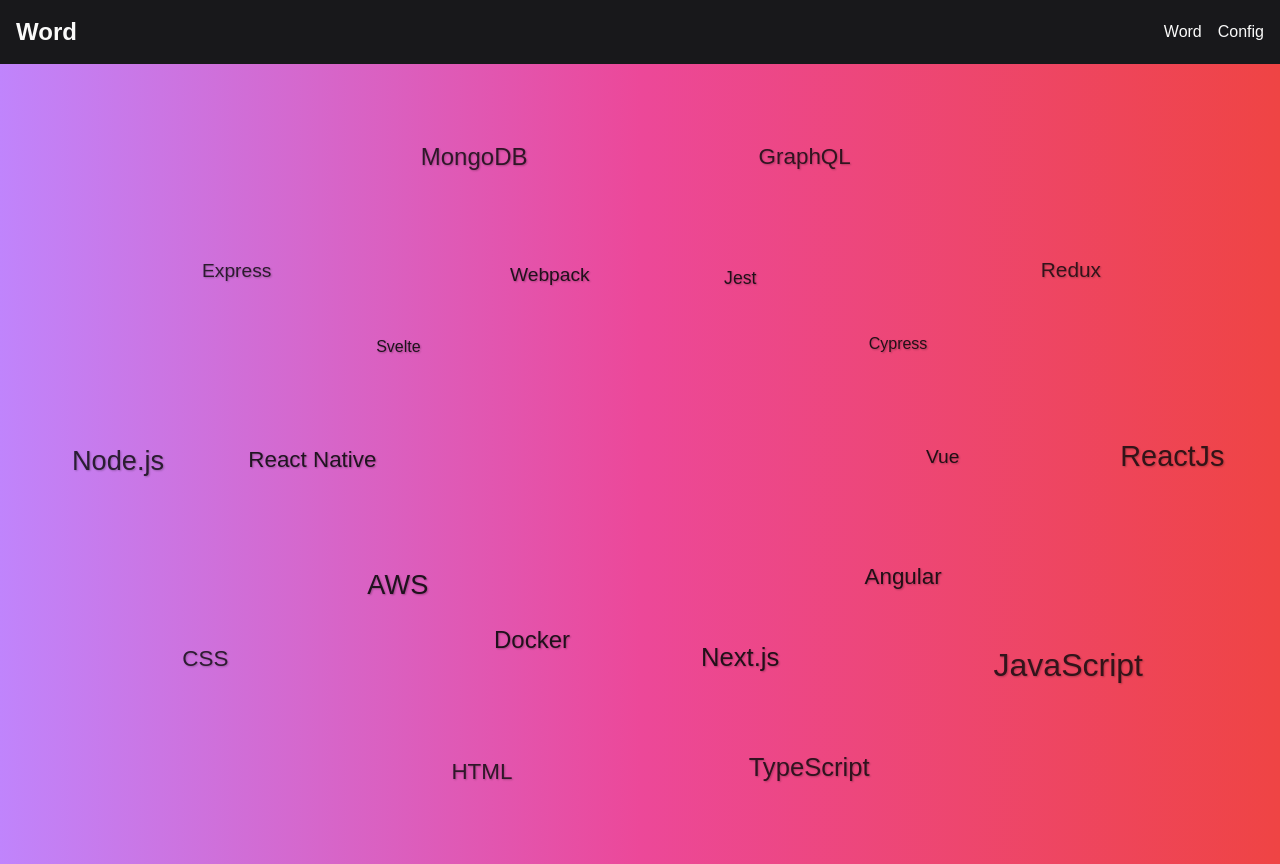
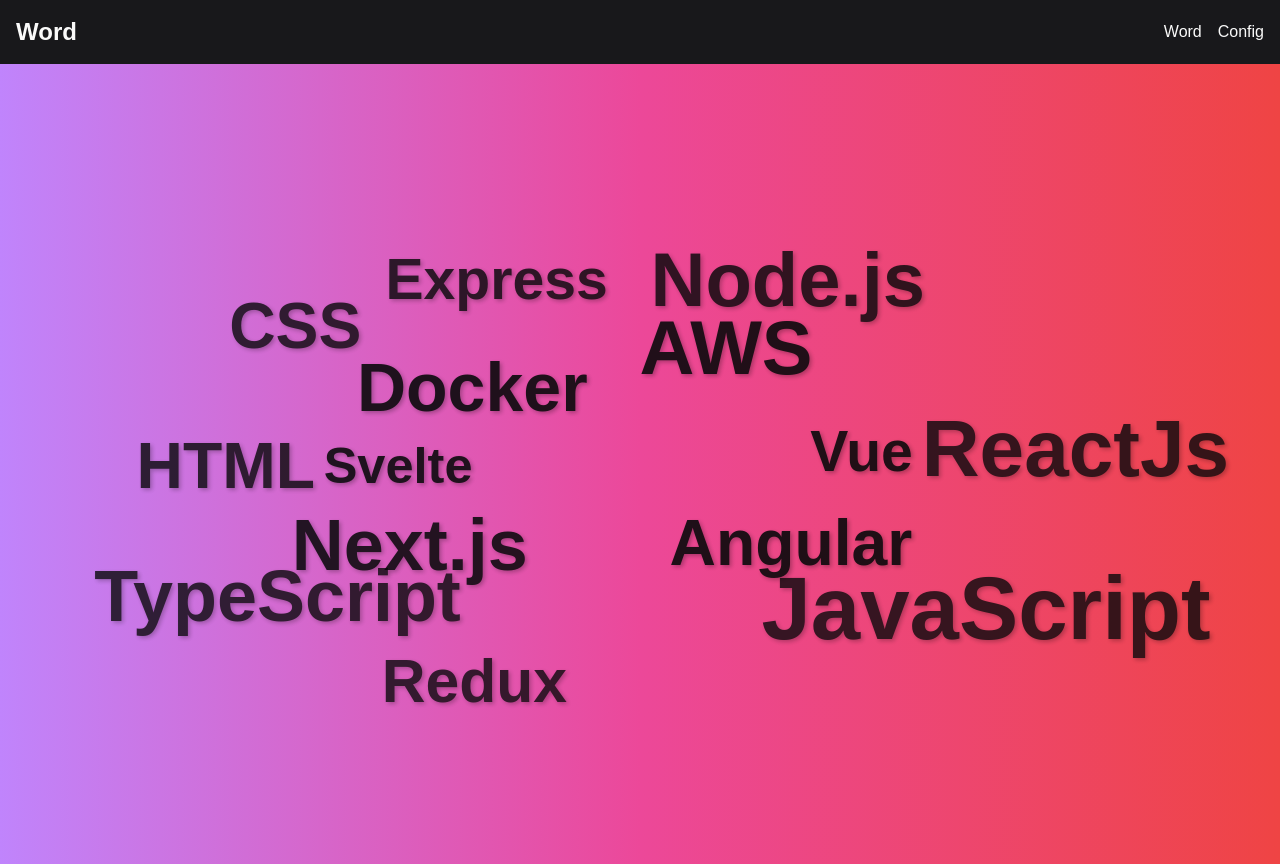
Before and after one commit to 0xMichaelRan/wordchat-nextjs, a Next.js app: page / in a window 1280 px wide. Built offline with nearby package versions, Linux system fonts and the light colour scheme.

Commit message:
change from sphere to oval

```diff
--- a/src/app/word-sphere/word-oval-page.tsx
+++ b/src/app/word-sphere/word-oval-page.tsx
@@ -1,8 +1,7 @@
 "use client"
 
-import { useState, useEffect } from 'react'
+import { useState, useEffect, useRef } from 'react'
 
-// Mock data with backend-provided font size values
 const words = [
   { text: "ReactJs", size: 0.9 },
   { text: "JavaScript", size: 1.0 },
@@ -28,6 +27,7 @@ const words = [
 
 export default function WordOvalPage() {
   const [windowSize, setWindowSize] = useState({ width: 0, height: 0 })
+  const placedWords = useRef<Array<{ x: number, y: number, width: number, height: number }>>([])
 
   useEffect(() => {
     const handleResize = () => {
@@ -41,18 +41,57 @@ export default function WordOvalPage() {
   }, [])
 
   const aspectRatio = windowSize.width / windowSize.height
-  const ovalWidth = Math.min(windowSize.width * 0.9, 1200)
-  const ovalHeight = ovalWidth / aspectRatio
+  const ovalWidth = Math.min(windowSize.width * 0.95, 888)
+  const ovalHeight = ovalWidth / aspectRatio / 1.2
+
+  const checkCollision = (x: number, y: number, width: number, height: number) => {
+    for (const word of placedWords.current) {
+      if (
+        x < word.x + word.width &&
+        x + width > word.x &&
+        y < word.y + word.height &&
+        y + height > word.y
+      ) {
+        return true // Collision detected
+      }
+    }
+    return false // No collision
+  }
 
   const renderWords = (startIndex: number, endIndex: number, radiusMultiplier: number) => {
+    placedWords.current = [] // Reset placed words for each render
+
     return words.slice(startIndex, endIndex).map((word, index, array) => {
-      const angle = (index / array.length) * 2 * Math.PI
-      const x = (Math.cos(angle) * ovalWidth * 0.45 * radiusMultiplier) + (ovalWidth * 0.03 * (Math.random() - 0.5))
-      const y = (Math.sin(angle) * ovalHeight * 0.45 * radiusMultiplier) + (ovalHeight * 0.03 * (Math.random() - 0.5))
+      const minFontSize = Math.max(12, ovalWidth / 30)
+      const maxFontSize = Math.max(48, ovalWidth / 10)
+      const sizeFactor = Math.pow(word.size, 1.5)
+      const fontSize = minFontSize + (maxFontSize - minFontSize) * sizeFactor
+
+      // Estimate word dimensions (you may need to adjust these values)
+      const wordWidth = fontSize * word.text.length * 0.6
+      const wordHeight = fontSize * 1.2
+
+      let x, y, attempts = 0
+      do {
+        const angle = ((index + attempts) / array.length) * 2 * Math.PI
+        x = (Math.cos(angle) * ovalWidth * 0.45 * radiusMultiplier) + (ovalWidth * 0.1 * (Math.random() - 0.5))
+        y = (Math.sin(angle) * ovalHeight * 0.45 * radiusMultiplier) + (ovalHeight * 0.1 * (Math.random() - 0.5))
+        attempts++
+      } while (checkCollision(x + ovalWidth / 2 - wordWidth / 2, y + ovalHeight / 2 - wordHeight / 2, wordWidth, wordHeight) && attempts < 50)
+
+      if (attempts < 50) {
+        placedWords.current.push({
+          x: x + ovalWidth / 2 - wordWidth / 2,
+          y: y + ovalHeight / 2 - wordHeight / 2,
+          width: wordWidth,
+          height: wordHeight
+        })
+      } else {
+        console.warn(`Could not place word: ${word.text}`)
+        return null // Skip this word if we can't place it after 50 attempts
+      }
 
       const distanceFromCenter = Math.sqrt(Math.pow(x / (ovalWidth / 2), 2) + Math.pow(y / (ovalHeight / 2), 2))
-      const baseFontSize = Math.max(16, Math.min(32, ovalWidth / 25))
-      const fontSize = baseFontSize * word.size
 
       return (
         <div
@@ -64,13 +103,14 @@ export default function WordOvalPage() {
             transform: 'translate(-50%, -50%)',
             fontSize: `${fontSize}px`,
             opacity: 1 - distanceFromCenter * 0.2,
-            textShadow: '1px 1px 2px rgba(0,0,0,0.3)'
+            textShadow: '2px 2px 4px rgba(0,0,0,0.3)',
+            fontWeight: 'bold',
           }}
         >
           {word.text}
         </div>
       )
-    })
+    }).filter(Boolean) // Remove any null elements (words that couldn't be placed)
   }
 
   return (
--- a/src/app/word-sphere/word-sphere.tsx
+++ /dev/null
@@ -1,73 +0,0 @@
-"use client"
-
-import { useState, useEffect } from 'react'
-import Link from 'next/link'
-
-const words = [
-  "ReactJs", "JavaScript", "TypeScript", "HTML", "CSS", "Node.js", "Express",
-  "MongoDB", "GraphQL", "Redux", "Vue", "Angular", "Next.js", "Docker", "AWS"
-]
-
-export default function WordSpherePage() {
-  const [windowSize, setWindowSize] = useState({ width: 0, height: 0 })
-
-  useEffect(() => {
-    const handleResize = () => {
-      setWindowSize({ width: window.innerWidth, height: window.innerHeight })
-    }
-
-    handleResize()
-    window.addEventListener('resize', handleResize)
-
-    return () => window.removeEventListener('resize', handleResize)
-  }, [])
-
-  const minDimension = Math.min(windowSize.width, windowSize.height)
-  const radius = minDimension * 0.3 // Reduced radius for better fit on small screens
-
-  return (
-    <div className="min-h-screen flex items-center justify-center bg-gradient-to-r from-purple-400 via-pink-500 to-red-500 overflow-hidden">
-      <div
-        className="relative"
-        style={{
-          width: `${minDimension}px`,
-          height: `${minDimension}px`,
-          perspective: '1000px',
-          transformStyle: 'preserve-3d'
-        }}
-      >
-        {words.map((word, index) => {
-          const phi = Math.acos(-1 + (2 * index) / words.length)
-          const theta = Math.sqrt(words.length * Math.PI) * phi
-
-          // Add randomness to the position
-          const randomFactor = Math.random() * 0.2 + 0.9 // Random factor between 0.9 and 1.1
-          const x = radius * randomFactor * Math.cos(theta) * Math.sin(phi)
-          const y = radius * randomFactor * Math.sin(theta) * Math.sin(phi)
-          const z = radius * randomFactor * Math.cos(phi)
-
-          // Adjust font size based on screen size
-          const baseFontSize = Math.max(16, Math.floor(minDimension / 25))
-          const fontSizeVariation = Math.random() * (baseFontSize / 2)
-          const fontSize = Math.max(baseFontSize, Math.floor(baseFontSize + fontSizeVariation - Math.abs(z) / 15))
-
-          return (
-            <Link
-              href={`/word/${index + 1}`} // Assuming each word has a unique ID starting from 1
-              key={word}
-              className="absolute left-1/2 top-1/2 -translate-x-1/2 -translate-y-1/2 cursor-pointer transition-all duration-300 hover:text-yellow-300 hover:scale-110"
-              style={{
-                transform: `translate3d(${x}px, ${y}px, ${z}px)`,
-                fontSize: `${fontSize}px`,
-                opacity: (fontSize - baseFontSize + baseFontSize / 2) / (baseFontSize / 2),
-                textShadow: '1px 1px 2px rgba(0,0,0,0.3)'
-              }}
-            >
-              {word}
-            </Link>
-          )
-        })}
-      </div>
-    </div>
-  )
-}
```
